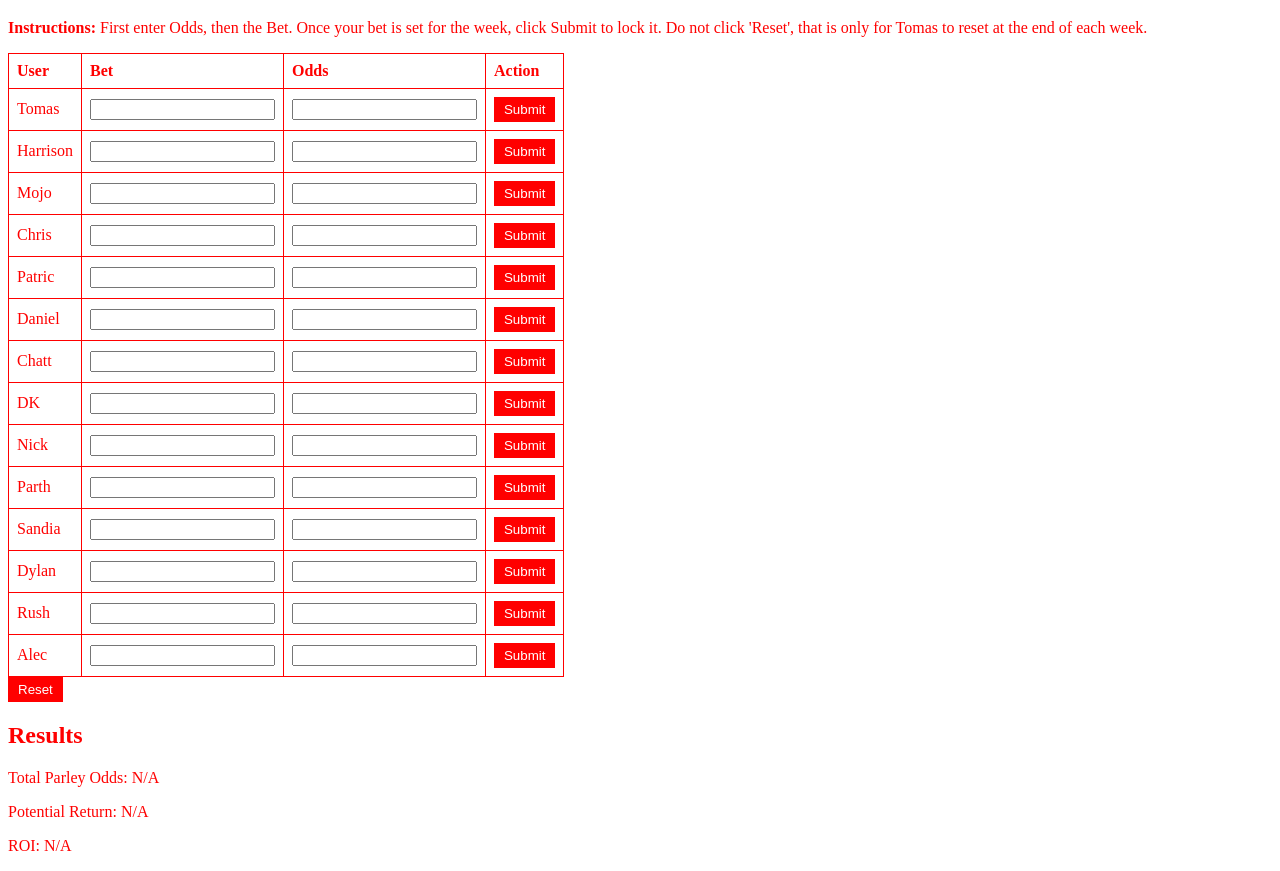
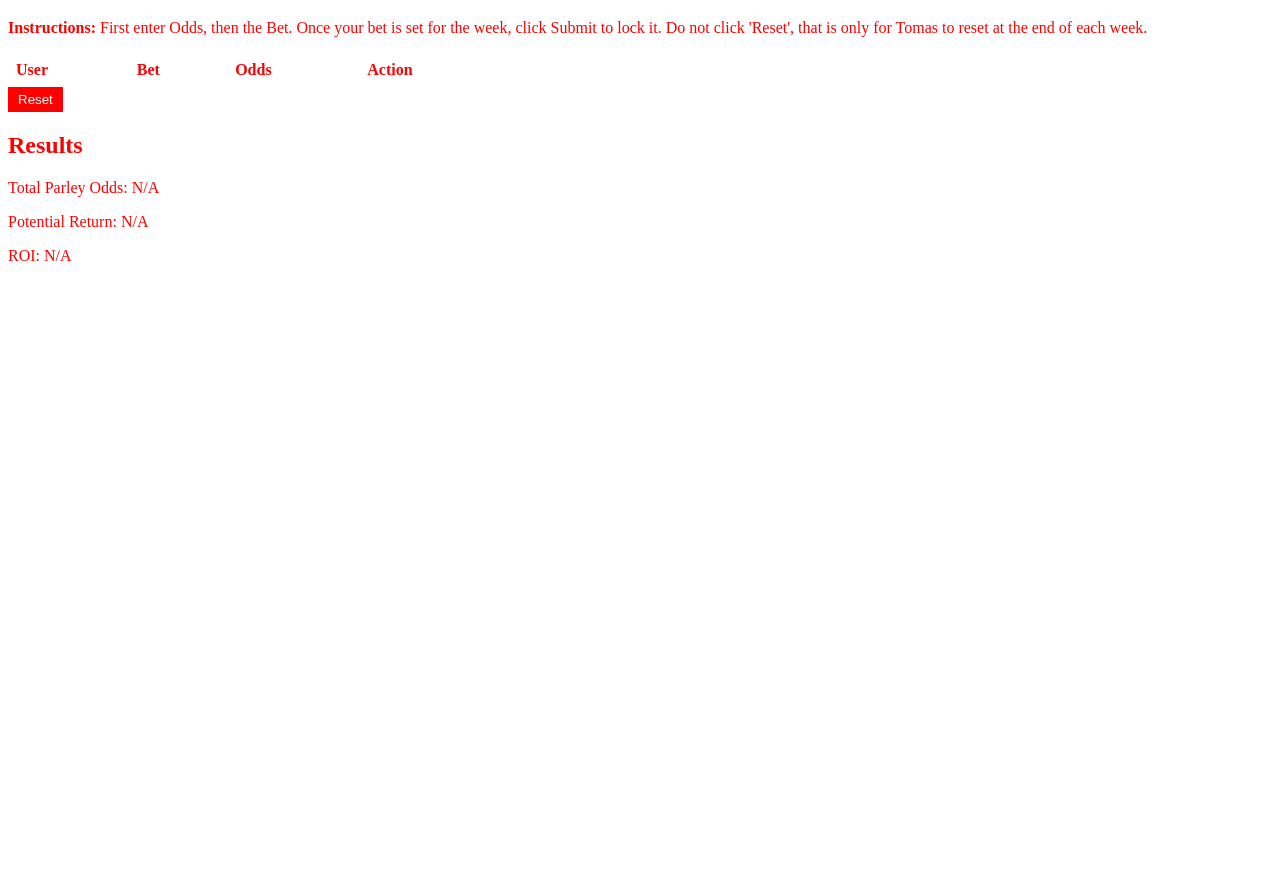
Before and after one commit to exc-ttussie/ffparlay, a plain HTML site: page index.html in a window 1280 px wide. Both pictures are taken after a click on the button "Reset". Shown: the part 61-932 px from the top of the page. After the commit the page ends 800 px from the top, so only its background shows below. Drawn offline with Linux system fonts and the light colour scheme; no server answers.

Commit message:
Update index.html

```diff
--- a/index.html
+++ b/index.html
@@ -14,7 +14,7 @@
             background-color: white;
         }
         th, td {
-            border: 1px solid red;
+            border: 1px white;
             padding: 8px;
             text-align: left;
         }
@@ -124,7 +124,7 @@
                 oddsField.disabled = true;
 
                 // Store data in Firebase
-                firebase.database().ref('submissions/' + user).set({
+                firebase.database().ref('submissions/{user}).set({
                     bet: betField.value,
                     odds: oddsField.value
                 });
@@ -141,7 +141,7 @@
                 document.getElementById(`${user.toLowerCase()}_odds`).value = "";
 
                 // Remove from Firebase
-                firebase.database().ref('submissions/' + user).remove();
+                firebase.database().ref('submissions/{user}).remove();
             });
             document.getElementById('totalOdds').innerText = "Total Parley Odds: N/A";
             document.getElementById('potentialReturn').innerText = "Potential Return: N/A";
@@ -150,7 +150,7 @@
 
         function restoreFields() {
             users.forEach(user => {
-                firebase.database().ref('submissions/' + user).once('value').then(snapshot => {
+                firebase.database().ref('submissions/{user}).once('value').then(snapshot => {
                     if (snapshot.exists()) {
                         const data = snapshot.val();
                         console.log(`Restoring ${user}: `, data);
```
